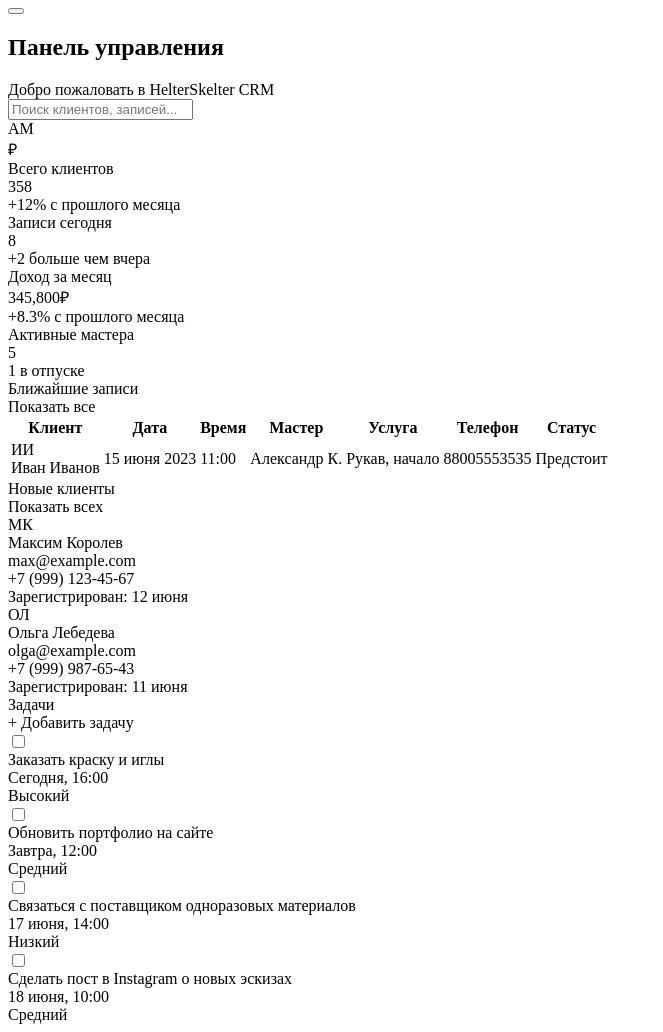
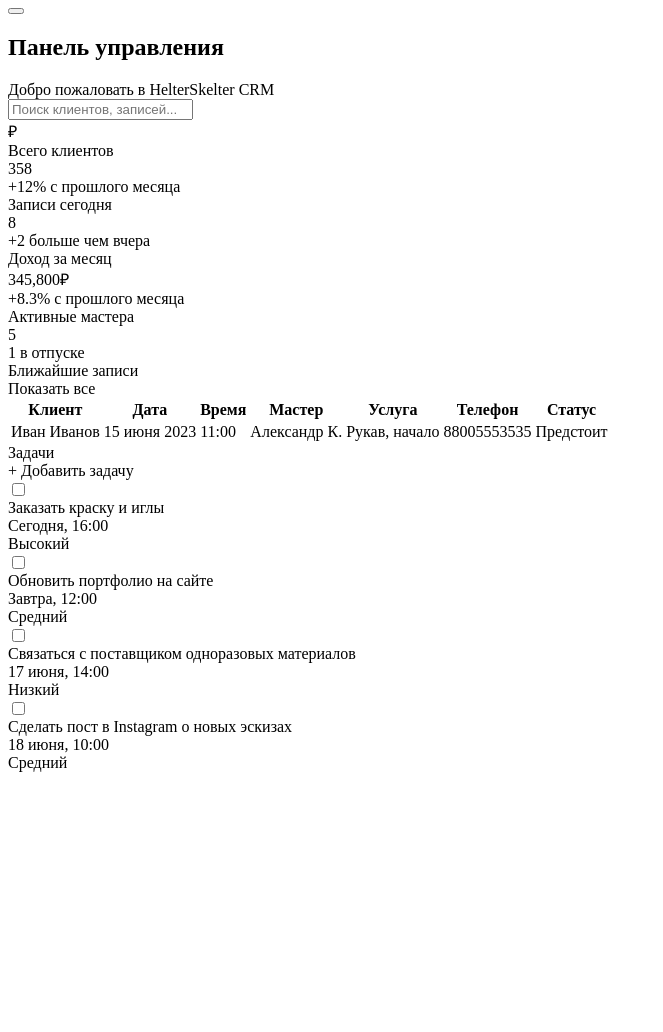
Before and after one commit to DanielIlinskii/HelterSkelter, a Django app: template templates/pc/base.html in a window 1280 px wide. Shown: the whole page, without its empty margins (0-663 px from the left). After the commit the page ends 772 px from the top, so only its background shows below. Run offline with Django 5.2, Linux system fonts and the light colour scheme; the template is opened without the code that fills it, so the values that code supplies are empty.

Commit message:
изменение дизайна

```diff
--- a/CRM/settings.py
+++ b/CRM/settings.py
@@ -64,11 +64,11 @@ MIDDLEWARE = [
     "django.middleware.common.CommonMiddleware",
     "django.middleware.csrf.CsrfViewMiddleware",
     "django.contrib.auth.middleware.AuthenticationMiddleware",
-    "django.contrib.auth.middleware.LoginRequiredMiddleware",
+    "CRM.middleware.authentication.AuthenticationMiddleware",
     "django.contrib.messages.middleware.MessageMiddleware",
     "django.middleware.clickjacking.XFrameOptionsMiddleware",
     "CRM.middleware.type_device.TypeDeviceMiddleware",
-
+    "CRM.middleware.logging.LoggerMiddleware",
 ]
 # "CRM.middleware.logging.LoggerMiddleware",
 # "CRM.middleware.authentication.AuthenticationMiddleware",
--- a/templates/pc/base.html
+++ b/templates/pc/base.html
@@ -16,7 +16,6 @@
         <input type="text" placeholder="Поиск клиентов, записей..." />
       </div>
       <div class="user-profile">
-        <div class="user-avatar">АМ</div>
         <div class="user-name">
           {{ user.name }} {{ user.last_name }} {{ user.balance }}₽
         </div>
@@ -110,7 +109,6 @@
           <tr>
             <td data-label="Клиент">
               <div class="client-info">
-                <div class="client-avatar">ИИ</div>
                 <div class="client-name">Иван Иванов</div>
               </div>
             </td>
@@ -131,57 +129,6 @@
   <!-- Bottom Sections -->
   <div class="bottom-layout">
     <!-- New Clients -->
-    <div class="section">
-      <div class="section-header">
-        <div class="section-title">
-          <i class="fas fa-user-plus"></i>
-          Новые клиенты
-        </div>
-        <div class="section-action">Показать всех</div>
-      </div>
-
-      <div class="client-grid">
-        <div class="client-card" style="transform: translateY(0px) scale(1)">
-          <div class="client-card-header">
-            <div class="client-card-avatar">МК</div>
-            <div class="client-card-info">
-              <div class="client-card-name">Максим Королев</div>
-              <div class="client-card-email">max@example.com</div>
-            </div>
-          </div>
-          <div class="client-card-details">
-            <div class="client-card-detail">
-              <i class="fas fa-phone"></i>
-              <span>+7 (999) 123-45-67</span>
-            </div>
-            <div class="client-card-detail">
-              <i class="fas fa-calendar-plus"></i>
-              <span>Зарегистрирован: 12 июня</span>
-            </div>
-          </div>
-        </div>
-
-        <div class="client-card">
-          <div class="client-card-header">
-            <div class="client-card-avatar">ОЛ</div>
-            <div class="client-card-info">
-              <div class="client-card-name">Ольга Лебедева</div>
-              <div class="client-card-email">olga@example.com</div>
-            </div>
-          </div>
-          <div class="client-card-details">
-            <div class="client-card-detail">
-              <i class="fas fa-phone"></i>
-              <span>+7 (999) 987-65-43</span>
-            </div>
-            <div class="client-card-detail">
-              <i class="fas fa-calendar-plus"></i>
-              <span>Зарегистрирован: 11 июня</span>
-            </div>
-          </div>
-        </div>
-      </div>
-    </div>
 
     <!-- Tasks -->
     <div class="section">
--- a/templates/pc/include/sidebar.html
+++ b/templates/pc/include/sidebar.html
@@ -1,6 +1,6 @@
 <div class="sidebar" id="sidebar">
   <div class="sidebar-header">
-    <h1>INK<span style="color: var(--accent)">CRM</span></h1>
+    <h1>HelterSkelter</h1>
     <div class="tagline">Tattoo Studio</div>
   </div>
   <div class="sidebar-nav">
@@ -10,7 +10,7 @@
     </div>
     <div class="nav-item">
       <i class="fas fa-users"></i>
-      <span>Клиенты</span>
+      <span>Мастера</span>
     </div>
     <div class="nav-item">
       <i class="fas fa-calendar-alt"></i>
--- a/users/views.py
+++ b/users/views.py
@@ -1,6 +1,5 @@
 from django.shortcuts import render, redirect
 from django.contrib.auth import authenticate, login
-from django.contrib.auth.decorators import login_required
 from django.views import View
 
 
@@ -12,7 +11,7 @@ class IndexView(View):
 # аутентификация
 class LoginView(View):
     def get(self, request):
-        return render(request, f"site/{request.type_device}/login.html")
+        return render(request, f"{request.type_device}/login.html")
 
     def post(self, request):
         username = request.POST["username"]
```
